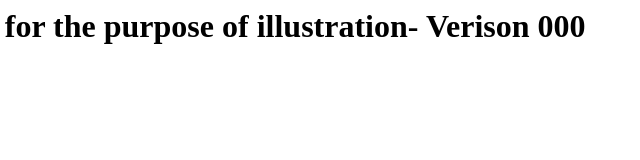
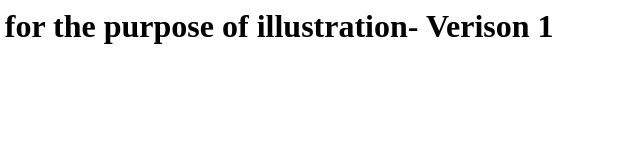
Before and after one commit to yathish12/project, a plain HTML site: page index.html in a window 1280 px wide. Shown: the full height of the page, 173-813 px from the left. Drawn offline with Linux system fonts and the light colour scheme.

Commit message:
Update index.html

```diff
--- a/index.html
+++ b/index.html
@@ -1,3 +1,3 @@
 <html>
-<h1> This page is for the purpose of illustration- Verison 000</h1>
+<h1> This page is for the purpose of illustration- Verison 1</h1>
 </html>
```
